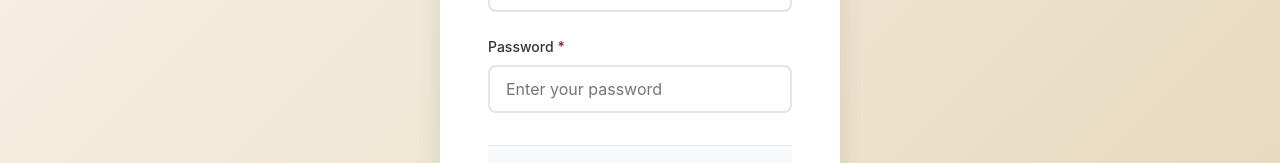
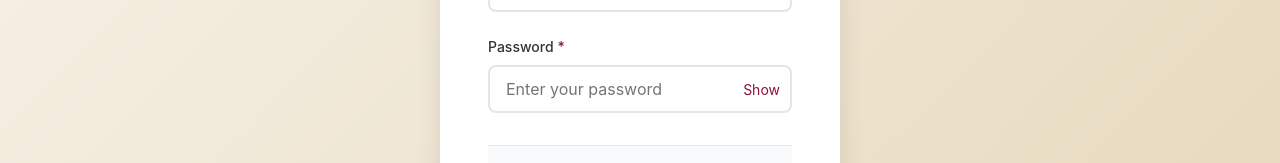
Before and after one commit to eediallo/Restaurant-Booking-App, a React (Vite) app in the folder web/: page /login in a window 1280 px wide. Shown: the part 371-534 px from the top of the page. Built offline with nearby package versions, Linux system fonts and the light colour scheme; no server answers.

Commit message:
Feat: Add password visibility toggle to input fields

```diff
--- a/web/src/components/ui/Input.css
+++ b/web/src/components/ui/Input.css
@@ -67,3 +67,33 @@
     font-size: 0.8125rem;
   }
 }
+.input-wrapper {
+  position: relative;
+}
+
+.input-wrapper .input {
+  padding-right: 4.5rem;
+}
+
+.password-toggle {
+  position: absolute;
+  top: 50%;
+  right: 0.75rem;
+  transform: translateY(-50%);
+  border: 0;
+  background: transparent;
+  color: #8b1538;
+  cursor: pointer;
+  font: inherit;
+  font-size: 0.875rem;
+}
+
+.password-toggle:disabled {
+  cursor: not-allowed;
+  opacity: 0.6;
+}
+
+.password-toggle:focus-visible {
+  outline: 2px solid #8b1538;
+  outline-offset: 2px;
+}
--- a/web/src/components/ui/Input.jsx
+++ b/web/src/components/ui/Input.jsx
@@ -1,4 +1,4 @@
-import React from "react";
+import React ,{useState} from "react";
 import "./Input.css";
 
 const Input = ({
@@ -13,9 +13,14 @@ const Input = ({
   disabled = false,
   error,
   className = "",
+  showPasswordToggle = false,
   ...props
 }) => {
+  const[passwordVisible,setPasswordVisible] = useState(false);
+  const isPasswordField = type=="password";
+  const inputType = isPasswordField && showPasswordToggle && passwordVisible ? "text" : type;
   const inputClasses = `input ${error ? "input-error" : ""} ${className}`;
+
 
   return (
     <div className="input-group">
@@ -25,8 +30,9 @@ const Input = ({
           {required && <span className="required">*</span>}
         </label>
       )}
+        <div className = "input-wrapper">
           <input
-        type={type}
+            type={inputType}
             id={name}
             name={name}
             value={value}
@@ -40,6 +46,19 @@ const Input = ({
             aria-describedby={error ? `${name}-error` : undefined}
             {...props}
           />
+          {isPasswordField && showPasswordToggle && (
+            <button
+              type="button"
+              className="password-toggle"
+              onClick={()=> setPasswordVisible((visible)=>!visible)}
+              disabled={disabled}
+              aria-label={passwordVisible ? "Hide password" : "Show password"}
+              aria-pressed={passwordVisible}
+            >
+              {passwordVisible ? "Hide" : "Show"}
+            </button>
+          )}
+        </div>
       {error && (
         <span id={`${name}-error`} className="input-error-message" role="alert">
           {error}
--- a/web/src/pages/Login.jsx
+++ b/web/src/pages/Login.jsx
@@ -112,6 +112,7 @@ const Login = () => {
 
           <Input
             type="password"
+            showPasswordToggle
             name="password"
             label="Password"
             value={formData.password}
--- a/web/src/pages/Register.jsx
+++ b/web/src/pages/Register.jsx
@@ -203,6 +203,7 @@ const Register = () => {
 
           <Input
             type="password"
+            showPasswordToggle
             name="password"
             label="Password"
             value={formData.password}
@@ -215,6 +216,7 @@ const Register = () => {
 
           <Input
             type="password"
+            showPasswordToggle
             name="confirmPassword"
             label="Confirm Password"
             value={formData.confirmPassword}
```
Lines whose indentation alone changed are shown as unchanged.
